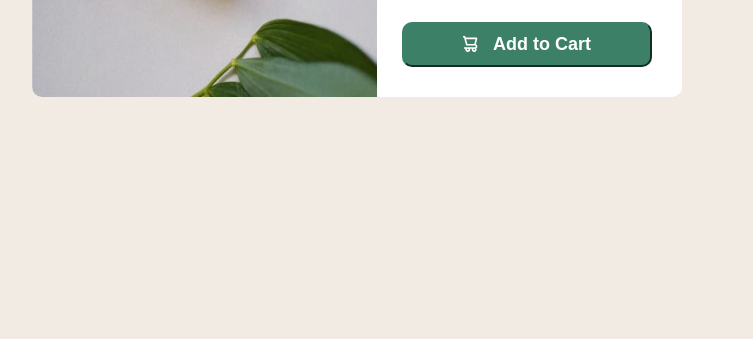
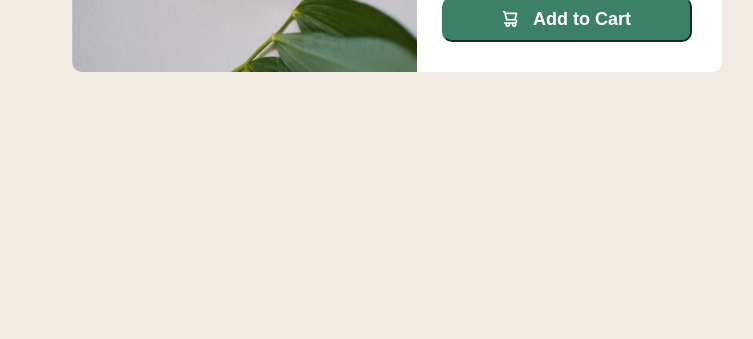
Before and after one commit to fulgenceBeugre/exofmentor, a plain HTML site: page index.html in a window 1280 px wide. Shown: the part 461-800 px from the top of the page, without its empty margins (251-1004 px from the left). Drawn offline with Linux system fonts and the light colour scheme; a web font is replaced by a local one.

Commit message:
un nouveau commit

```diff
--- a/styles.css
+++ b/styles.css
@@ -87,8 +87,8 @@ button:hover {
 /*Desktop size*/
 @media (min-width: 1200px) {
   body {
-    height: 650px;
-    width: 1200px;
+    height: 600px;
+    width: 1280px;
     display: flex;
     justify-content: center;
     align-items: center;
```
